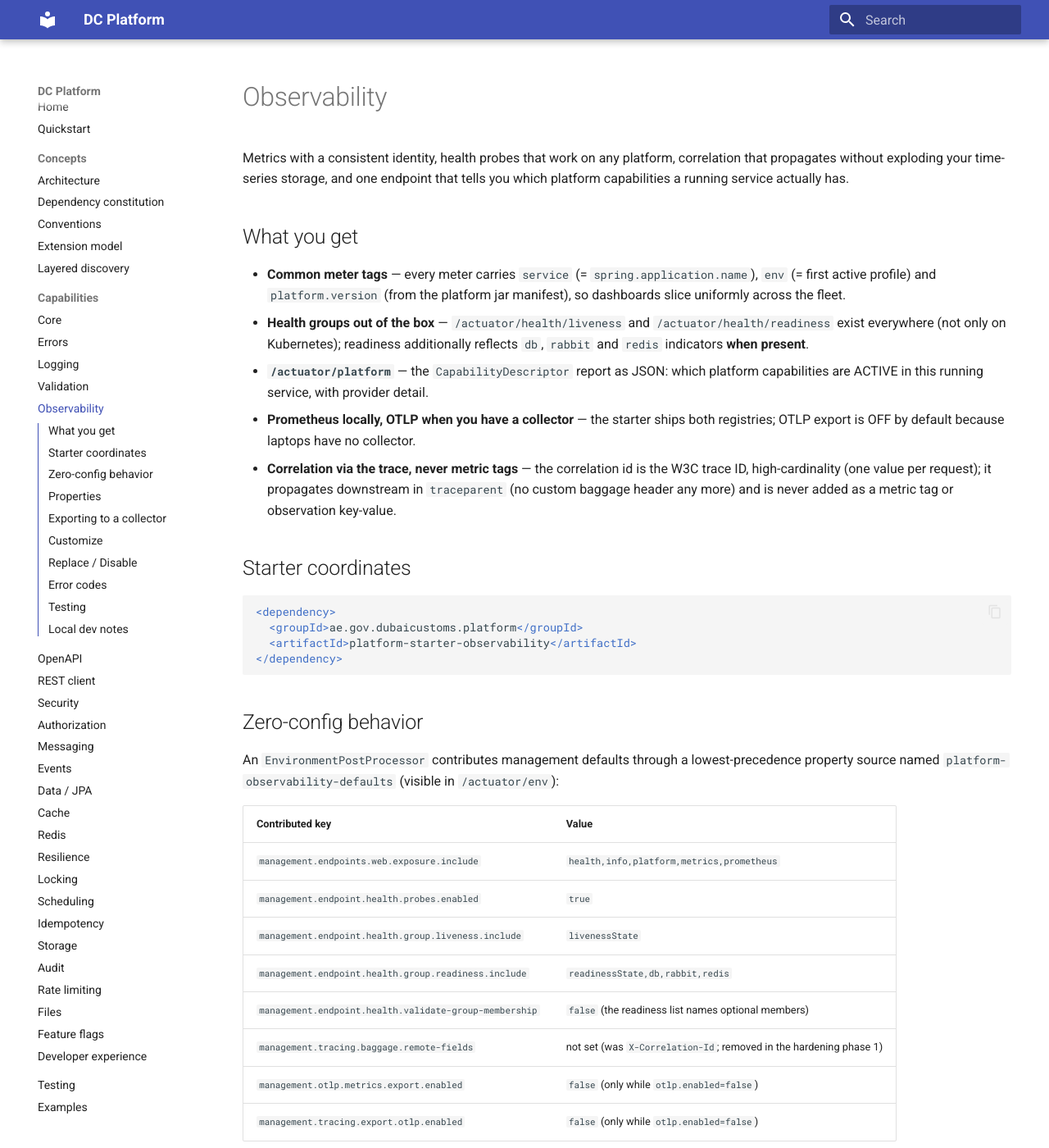
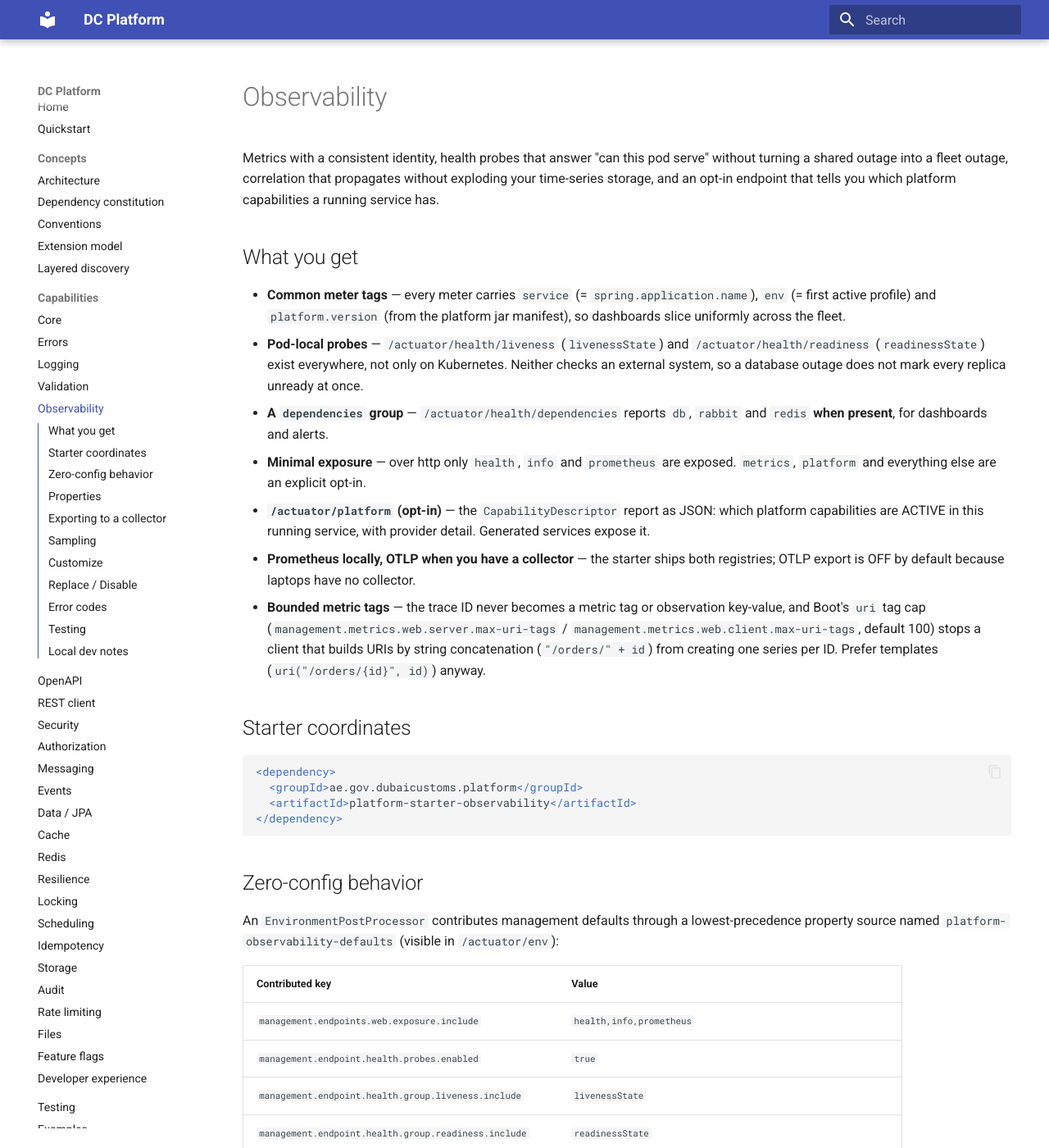
Before and after one commit to muhammadallee/dc-platform, an MkDocs documentation site: the page built from docs/modules/observability.md, in a window 1280 px wide and 1400 px high. Shown: the whole window at 82% size. Built offline with MkDocs 1.6.1 and Material for MkDocs 9.7.7, drawn with Linux system fonts in a browser that asks for light colours; some of the changed text lies outside the part shown.

Commit message:
feat(observability): pod-local readiness, dependencies group, minimal exposure [hardening phase-02 gate B]
Readiness is readinessState only; db, rabbit and redis move to a new
dependencies health group, so a shared outage no longer marks every
replica unready. Default exposure is health,info,prometheus; generated
services opt in /actuator/platform, which the golden path and generated
docs read. observabilityCapabilityDescriptor gets its name guard. Tests
pin the exposure, a simulated db outage, scrape content without
high-cardinality label values, and Boot's client uri-tag cap (fails if
the cap is lifted). The collector docs used a Boot 4-removed key for the
trace endpoint; corrected.

Decision: D103 (sampling via collector tail sampling), D104 (readiness),
D105 (exposure), D106 (Boot's uri-tag cap).

Co-Authored-By: Claude Opus 5.5 <noreply@anthropic.com>

````diff
--- a/docs/modules/observability.md
+++ b/docs/modules/observability.md
@@ -1,25 +1,30 @@
 # Observability
 
-Metrics with a consistent identity, health probes that work on any platform, correlation that
-propagates without exploding your time-series storage, and one endpoint that tells you which
-platform capabilities a running service actually has.
+Metrics with a consistent identity, health probes that answer "can this pod serve" without turning a
+shared outage into a fleet outage, correlation that propagates without exploding your time-series
+storage, and an opt-in endpoint that tells you which platform capabilities a running service has.
 
 ## What you get
 
 - **Common meter tags** — every meter carries `service` (= `spring.application.name`),
   `env` (= first active profile) and `platform.version` (from the platform jar manifest), so
   dashboards slice uniformly across the fleet.
-- **Health groups out of the box** — `/actuator/health/liveness` and
-  `/actuator/health/readiness` exist everywhere (not only on Kubernetes); readiness additionally
-  reflects `db`, `rabbit` and `redis` indicators **when present**.
-- **`/actuator/platform`** — the `CapabilityDescriptor` report as JSON: which platform
-  capabilities are ACTIVE in this running service, with provider detail.
+- **Pod-local probes** — `/actuator/health/liveness` (`livenessState`) and
+  `/actuator/health/readiness` (`readinessState`) exist everywhere, not only on Kubernetes. Neither
+  checks an external system, so a database outage does not mark every replica unready at once.
+- **A `dependencies` group** — `/actuator/health/dependencies` reports `db`, `rabbit` and `redis`
+  **when present**, for dashboards and alerts.
+- **Minimal exposure** — over http only `health`, `info` and `prometheus` are exposed. `metrics`,
+  `platform` and everything else are an explicit opt-in.
+- **`/actuator/platform` (opt-in)** — the `CapabilityDescriptor` report as JSON: which platform
+  capabilities are ACTIVE in this running service, with provider detail. Generated services expose it.
 - **Prometheus locally, OTLP when you have a collector** — the starter ships both registries;
   OTLP export is OFF by default because laptops have no collector.
-- **Correlation via the trace, never metric tags** — the correlation id is the W3C trace ID,
-  high-cardinality (one value per request); it propagates downstream in `traceparent` (no custom
-  baggage header any more) and
-  is never added as a metric tag or observation key-value.
+- **Bounded metric tags** — the trace ID never becomes a metric tag or observation key-value, and
+  Boot's `uri` tag cap (`management.metrics.web.server.max-uri-tags` /
+  `management.metrics.web.client.max-uri-tags`, default 100) stops a client that builds URIs by string
+  concatenation (`"/orders/" + id`) from creating one series per ID. Prefer templates
+  (`uri("/orders/{id}", id)`) anyway.
 
 ## Starter coordinates
 
@@ -37,19 +42,22 @@ property source named `platform-observability-defaults` (visible in `/actuator/e
 
 | Contributed key | Value |
 |---|---|
-| `management.endpoints.web.exposure.include` | `health,info,platform,metrics,prometheus` |
+| `management.endpoints.web.exposure.include` | `health,info,prometheus` |
 | `management.endpoint.health.probes.enabled` | `true` |
 | `management.endpoint.health.group.liveness.include` | `livenessState` |
-| `management.endpoint.health.group.readiness.include` | `readinessState,db,rabbit,redis` |
-| `management.endpoint.health.validate-group-membership` | `false` (the readiness list names optional members) |
+| `management.endpoint.health.group.readiness.include` | `readinessState` |
+| `management.endpoint.health.group.dependencies.include` | `db,rabbit,redis` |
+| `management.endpoint.health.validate-group-membership` | `false` (the dependencies list names optional members) |
 | `management.tracing.baggage.remote-fields` | not set (was `X-Correlation-Id`; removed in the hardening phase 1) |
 | `management.otlp.metrics.export.enabled` | `false` (only while `otlp.enabled=false`) |
 | `management.tracing.export.otlp.enabled` | `false` (only while `otlp.enabled=false`) |
 
-Any user-set value outranks every one of these.
+Any user-set value outranks every one of these. The top-level `/actuator/health` still aggregates every
+contributor (the database included) — point probes at `readiness` and `liveness`, never at the top level.
 
-> **Exposure note:** `platform` is exposed over http by default. It reports capability names and
-> providers — no secrets — and real endpoint security arrives with the phase-6 security baseline.
+> **Access:** with the security starter, `/actuator/health/**` and `/actuator/info` are open and
+> `/actuator/prometheus` needs a token. How Prometheus scrapes in OpenShift (token, separate management
+> port, or a permit rule) is decided with the security hardening; until then, scrape with a token.
 
 ## Properties
 
@@ -58,8 +66,8 @@ Any user-set value outranks every one of these.
 | `dc.platform.observability.enabled` | `true` | Kill switch for the whole capability. |
 | `dc.platform.observability.common-tags.enabled` | `true` | Stamp `service`/`env`/`platform.version` on every meter. |
 | `dc.platform.observability.otlp.enabled` | `false` | Enable OTLP export (metrics + traces). |
-| `dc.platform.observability.health.groups.enabled` | `true` | Contribute liveness/readiness group defaults. |
-| `dc.platform.observability.platform-endpoint.enabled` | `true` | Serve `/actuator/platform`. |
+| `dc.platform.observability.health.groups.enabled` | `true` | Contribute liveness/readiness/dependencies group defaults. |
+| `dc.platform.observability.platform-endpoint.enabled` | `true` | Serve `/actuator/platform` when it is exposed. |
 
 (Hand-written until the generated reference lands in phase 14.)
 
@@ -75,19 +83,50 @@ management:
     metrics:
       export:
         url: http://otel-collector:4318/v1/metrics
+  opentelemetry:
     tracing:
-      endpoint: http://otel-collector:4318/v1/traces
+      export:
+        otlp:
+          endpoint: http://otel-collector:4318/v1/traces
 ```
+
+(`management.otlp.tracing.endpoint` was removed in Boot 4 — it no longer has any effect.)
+
+## Sampling
+
+Tracing is head-sampled: `management.tracing.sampling.probability`, Boot default `0.1`. The trace ID in
+logs and error bodies does not depend on sampling — an unsampled request still has one. A head sampler
+cannot know a request will fail, so **keeping every failed request's trace is the collector's job**: run
+the OpenTelemetry Collector with tail sampling and an error policy.
+
+```yaml
+# OpenTelemetry Collector (contrib) — keep all errored traces, 10 % of the rest.
+processors:
+  tail_sampling:
+    decision_wait: 10s
+    policies:
+      - name: errors
+        type: status_code
+        status_code: { status_codes: [ERROR] }
+      - name: baseline
+        type: probabilistic
+        probabilistic: { sampling_percentage: 10 }
+```
+
+Tail sampling only sees spans the service exported, so with it in place set
+`management.tracing.sampling.probability: 1.0` in the service and let the collector decide.
 
 ## Customize
 
 - Define your own `MeterRegistryCustomizer` bean named `platformCommonTagsCustomizer` to replace
   the platform tags wholesale (any other bean name adds to them).
+- Expose more endpoints: `management.endpoints.web.exposure.include: health,info,prometheus,platform,metrics`.
 - Override any contributed `management.*` key in `application.yml` — user config always wins.
 
 ## Replace / Disable
 
 - `dc.platform.observability.platform-endpoint.enabled=false` removes `/actuator/platform`.
+- A bean named `observabilityCapabilityDescriptor` replaces the banner/report entry.
 - `management.endpoints.web.exposure.include=health` shrinks the http surface back to Boot's own.
 - `dc.platform.observability.enabled=false` switches the capability off wholesale.
 
@@ -97,10 +136,10 @@ None — observability fails soft; a broken metrics/tracing setup must never tak
 
 ## Testing
 
-The `ApplicationContextRunner` matrix covers activation/back-off; a `RANDOM_PORT` boot test
-proves the exposure + health-group defaults end to end (`/actuator/platform`,
-`/actuator/health/liveness|readiness`). The EnvironmentPostProcessor is unit-tested against a
-`MockEnvironment` — user values always win.
+The `ApplicationContextRunner` matrix covers activation/back-off; `RANDOM_PORT` boot tests prove the
+exposure and health-group defaults end to end (a simulated `db` outage leaves readiness UP and the
+`dependencies` group DOWN), the scrape content, and Boot's client `uri` cap. The
+EnvironmentPostProcessor is unit-tested against a `MockEnvironment` — user values always win.
 
 ## Local dev notes
 
````
Also changed, not shown: docs/book/chapters/08-data.md (+3 -1 lines), tooling/platform-service-archetype/src/main/resources/archetype-resources/src/main/resources/application.yml (+9 -0 lines), 7 other files.
